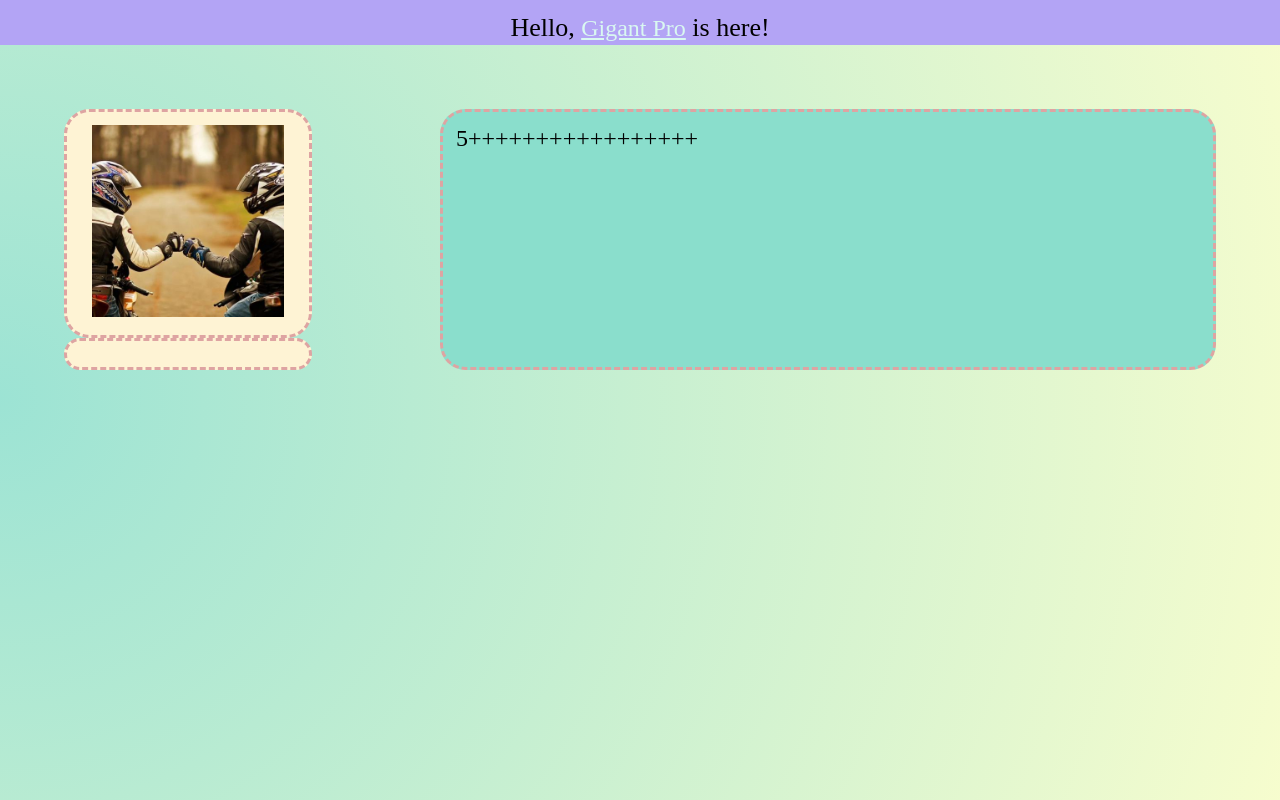
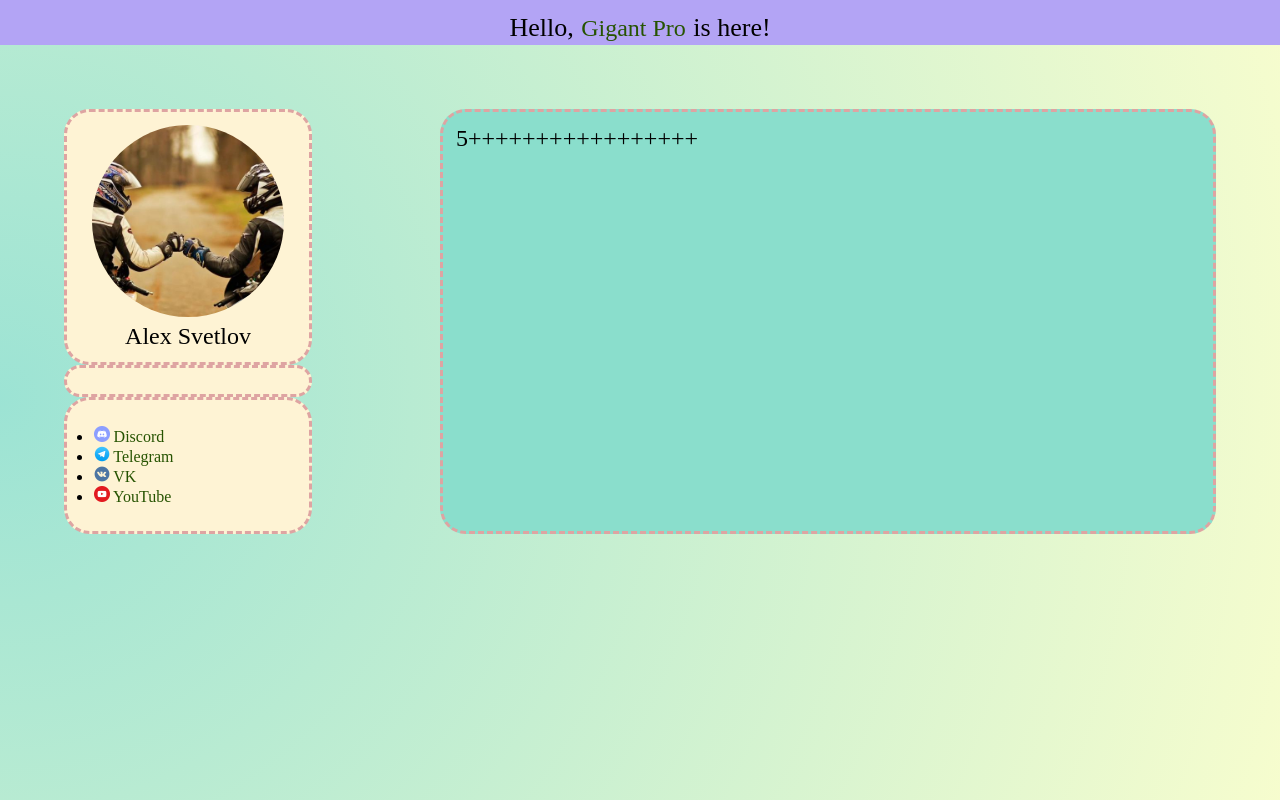
Before and after one commit to GigantPro/my-site, a plain HTML site: page index.html in a window 1280 px wide. Drawn offline with Linux system fonts and the light colour scheme.

Commit message:
Add contacts and change <a> style

```diff
--- a/index.html
+++ b/index.html
@@ -8,7 +8,7 @@
     <link rel="icon" href="./resourses/ico.jpg">
     <link rel="stylesheet" href="./styles/main.css">
     <link rel="stylesheet" href="./styles/body.css">
-    <link rel="stylesheet" href="./styles/default_tags.css">
+    <link rel="stylesheet" href="./styles/a.css">
     <link rel="stylesheet" href="./styles/welcome.css">
 </head>
 <body>
@@ -20,10 +20,17 @@
         <div class="search">
             <div class="m-ico" align="center">
                 <img src="./resourses/ico.jpg" alt="Image" class="mine-ico">
+                Alex Svetlov
             </div>
             <div class="dirs">
 
             </div>
+            <ul class="contacts">
+                <li class="contacts-in"><a href="https://discordapp.com/users/561181047317069827" class="contacts-a"><img src="./resourses/discord.png" class="contacts-img"> Discord</a></li>
+                <li class="contacts-in"><a href="https://t.me/gigantpro2000" class="contacts-a"><img src="./resourses/telegram.png" class="contacts-img"> Telegram</a></li>
+                <li class="contacts-in"><a href="https://vk.com/gigantpro2000" class="contacts-a"><img src="./resourses/vk.png" class="contacts-img"> VK</a></li>
+                <li class="contacts-in"><a href="https://www.youtube.com/channel/UCehHN9RIi3RLFhuHCdj2x5A" class="contacts-a"><img src="./resourses/youtube.png" class="contacts-img"> YouTube</a></li>
+            </ul>
         </div>
         <div class="maininfo">
             5+++++++++++++++++
--- /dev/null
+++ b/styles/a.css
@@ -0,0 +1,28 @@
+a {
+    outline: none;
+    text-decoration: none;
+    padding: 2px 1px 0;
+  }
+
+  a:link {
+    color: #265301;
+  }
+
+  a:visited {
+    color: #437A16;
+  }
+
+  a:focus {
+    border-bottom: 1px solid;
+    background: #BAE498;
+  }
+
+  a:hover {
+    border-bottom: 1px solid;
+    background: #CDFEAA;
+  }
+
+  a:active {
+    background: #265301;
+    color: #CDFEAA;
+  }
--- a/styles/default_tags.css
+++ /dev/null
@@ -1,4 +0,0 @@
-a {
-    color: #d9f8f1;
-    border-radius: 5vh;
-}
--- a/styles/main.css
+++ b/styles/main.css
@@ -43,6 +43,31 @@
     border-radius: 2vw;
  }
 
+ .contacts {
+    font-size: small;
+
+    background-color: #FEF3D4;
+
+    padding: 2vw;
+
+    border: dashed #DEA4A2;
+    border-radius: 2vw;
+ }
+
+ .contacts-a {
+    font-size: 2vh;
+ }
+
+ .contacts-in {
+    font-size: 2vh;
+ }
+
+ .contacts-img {
+    height: 2vh;
+ }
+
  .mine-ico {
     width: 15vw;
+
+    border-radius: 50%;
  }
```
Also changed, not shown: resourses/discord.png (added), resourses/telegram.png (added), resourses/vk.png (added), resourses/youtube.png (added).
